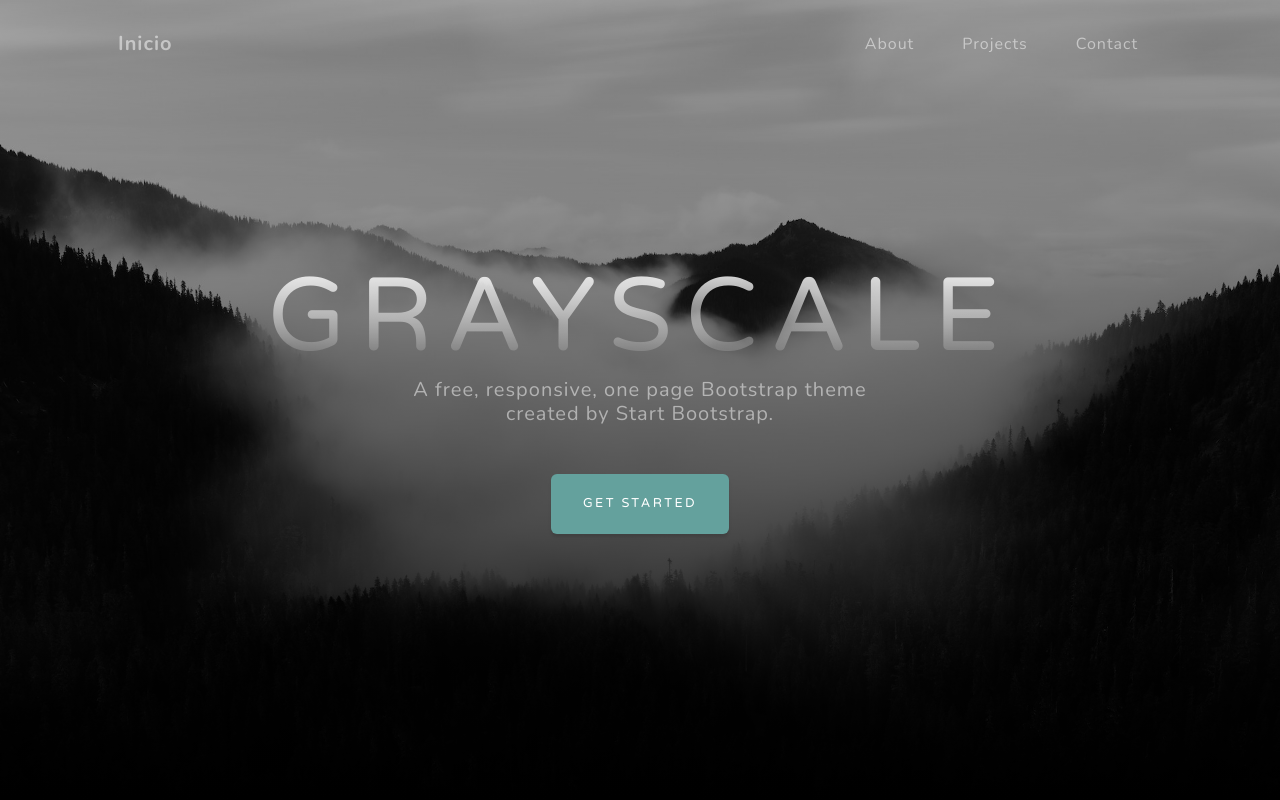
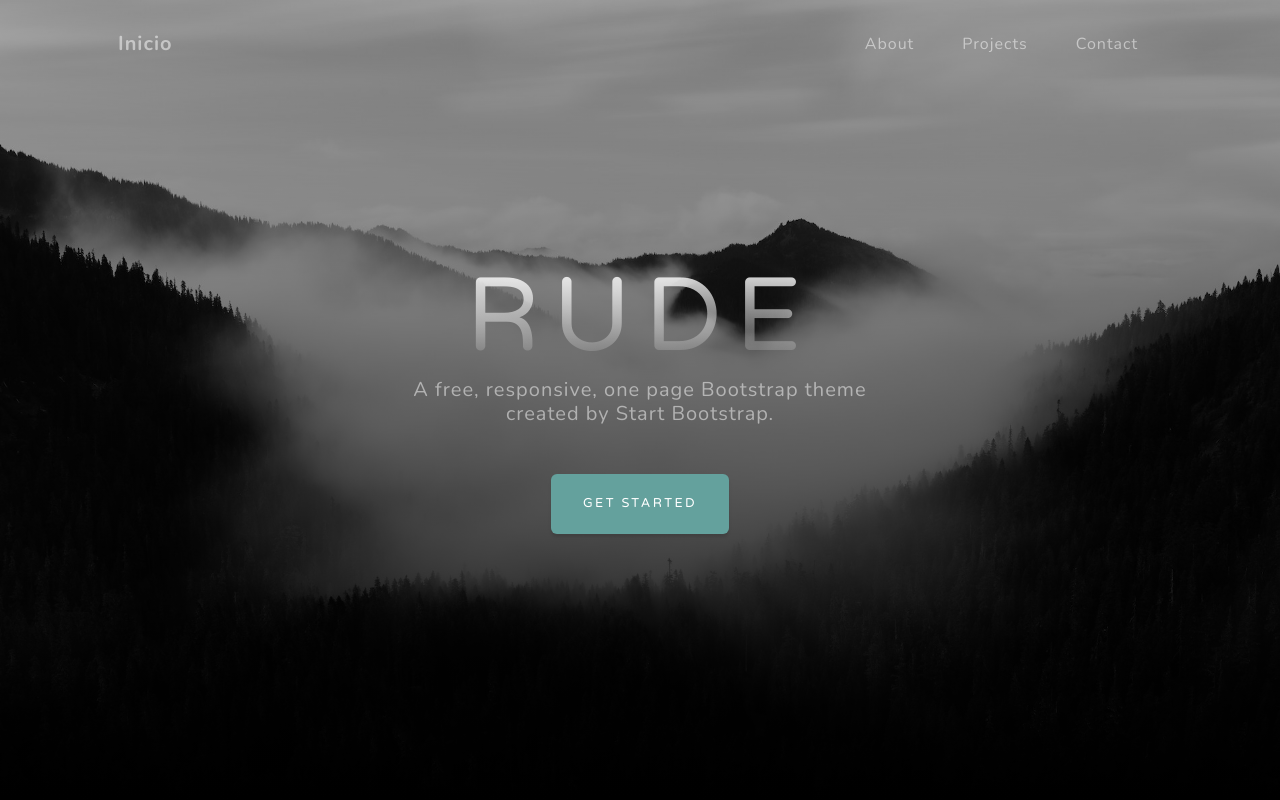
Before and after one commit to Juan-Ord/Trabajo-Final, a plain HTML site: page index.html in a window 1280 px wide. Shown: the top 800 px of the page. Drawn offline with nearby package versions, Linux system fonts and the light colour scheme.

Commit message:
cambio titulo

```diff
--- a/index.html
+++ b/index.html
@@ -38,7 +38,7 @@
             <div class="container px-4 px-lg-5 d-flex h-100 align-items-center justify-content-center">
                 <div class="d-flex justify-content-center">
                     <div class="text-center">
-                        <h1 class="mx-auto my-0 text-uppercase">Grayscale</h1>
+                        <h1 class="mx-auto my-0 text-uppercase">RUDE</h1>
                         <h2 class="text-white-50 mx-auto mt-2 mb-5">A free, responsive, one page Bootstrap theme created by Start Bootstrap.</h2>
                         <a class="btn btn-primary" href="#about">Get Started</a>
                     </div>
```
